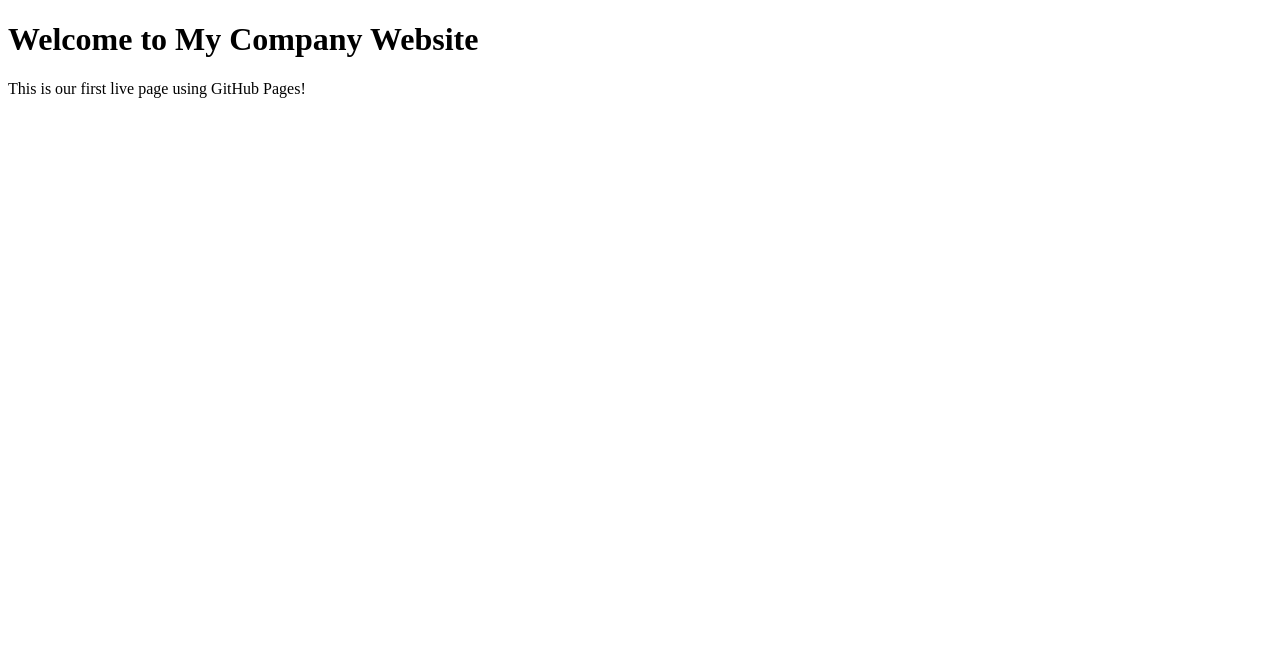
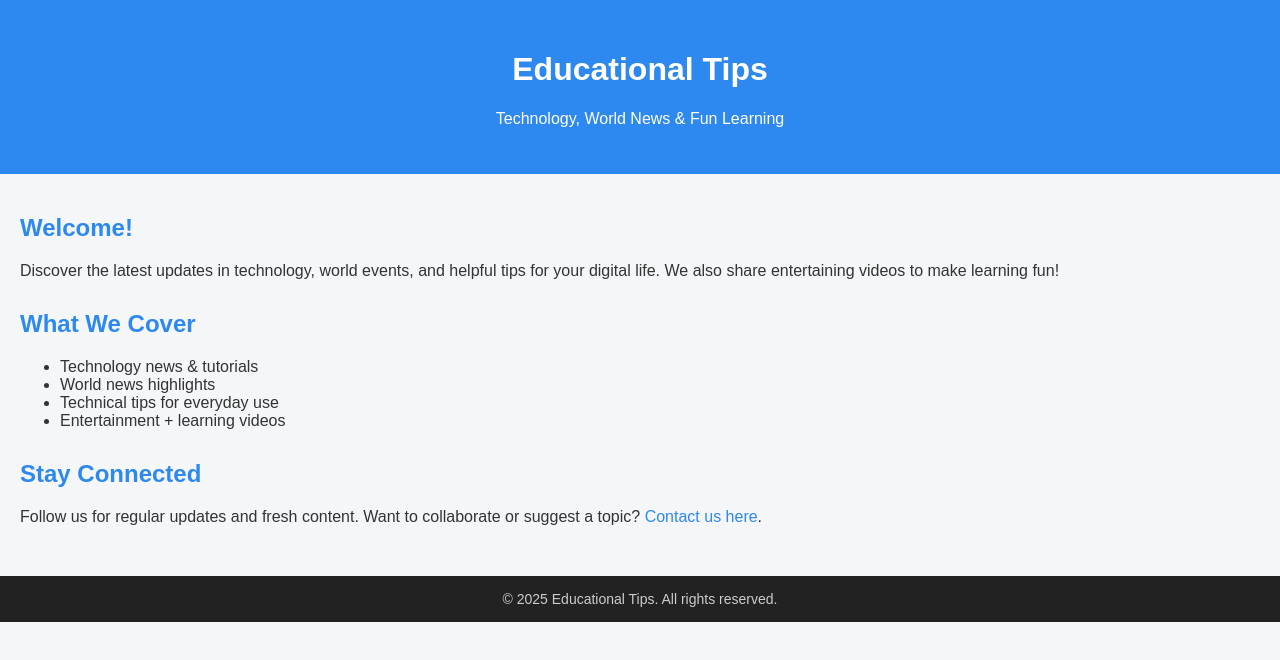
Before and after one commit to Yusi5477/Yusi5477, a plain HTML site: page index.html in a window 1280 px wide. Drawn offline with Linux system fonts and the light colour scheme.

Commit message:
Add custom homepage layout

```diff
--- a/index.html
+++ b/index.html
@@ -1,10 +1,77 @@
 <!DOCTYPE html>
-<html>
+<html lang="en">
 <head>
-  <title>My Company</title>
+  <meta charset="UTF-8" />
+  <meta name="viewport" content="width=device-width, initial-scale=1.0"/>
+  <title>Educational Tips</title>
+  <style>
+    body {
+      font-family: Arial, sans-serif;
+      background-color: #f4f6f8;
+      margin: 0;
+      padding: 0;
+      color: #333;
+    }
+    header {
+      background-color: #2d89ef;
+      color: white;
+      padding: 30px 20px;
+      text-align: center;
+    }
+    main {
+      padding: 20px;
+    }
+    section {
+      margin-bottom: 30px;
+    }
+    h2 {
+      color: #2d89ef;
+    }
+    footer {
+      background-color: #222;
+      color: #ccc;
+      text-align: center;
+      padding: 15px;
+      font-size: 14px;
+    }
+    a {
+      color: #2d89ef;
+      text-decoration: none;
+    }
+  </style>
 </head>
 <body>
-  <h1>Welcome to My Company Website</h1>
-  <p>This is our first live page using GitHub Pages!</p>
+
+  <header>
+    <h1>Educational Tips</h1>
+    <p>Technology, World News & Fun Learning</p>
+  </header>
+
+  <main>
+    <section>
+      <h2>Welcome!</h2>
+      <p>Discover the latest updates in technology, world events, and helpful tips for your digital life. We also share entertaining videos to make learning fun!</p>
+    </section>
+
+    <section>
+      <h2>What We Cover</h2>
+      <ul>
+        <li>Technology news & tutorials</li>
+        <li>World news highlights</li>
+        <li>Technical tips for everyday use</li>
+        <li>Entertainment + learning videos</li>
+      </ul>
+    </section>
+
+    <section>
+      <h2>Stay Connected</h2>
+      <p>Follow us for regular updates and fresh content. Want to collaborate or suggest a topic? <a href="#">Contact us here</a>.</p>
+    </section>
+  </main>
+
+  <footer>
+    &copy; 2025 Educational Tips. All rights reserved.
+  </footer>
+
 </body>
 </html>
```
